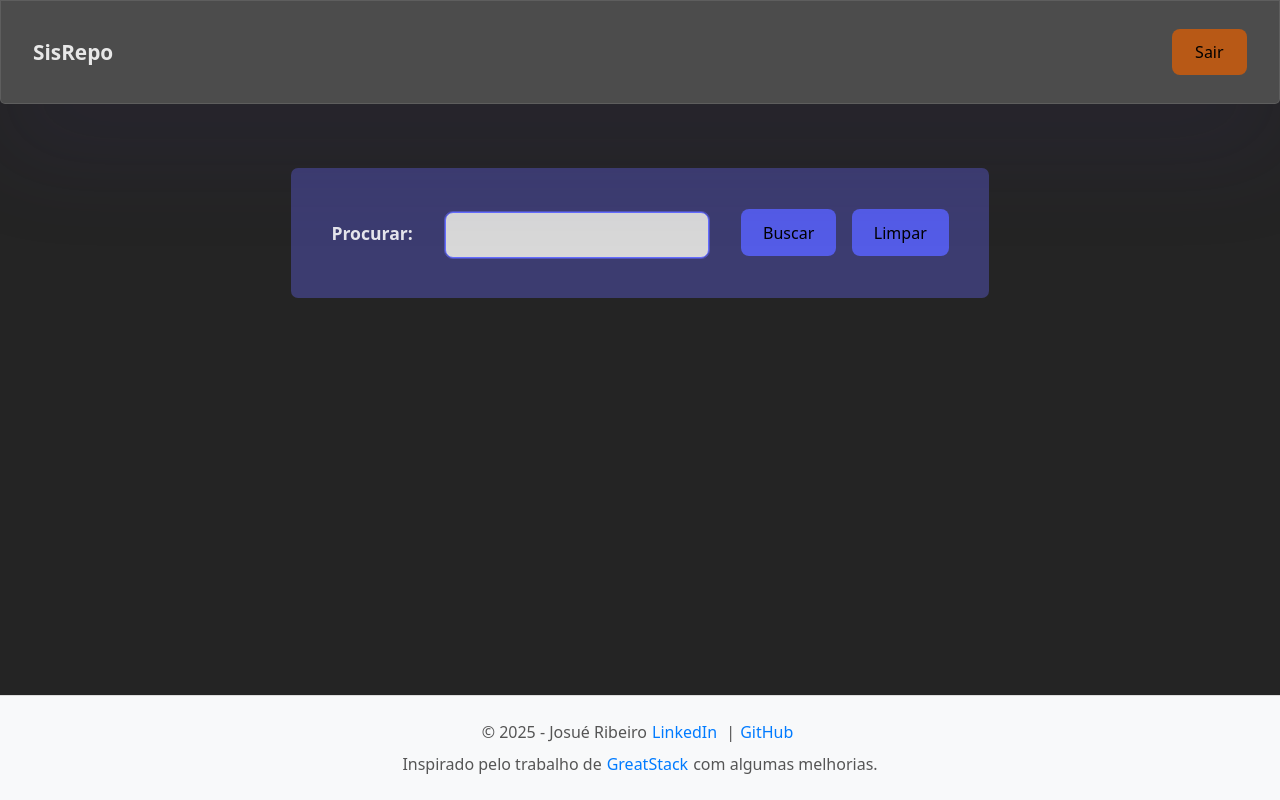
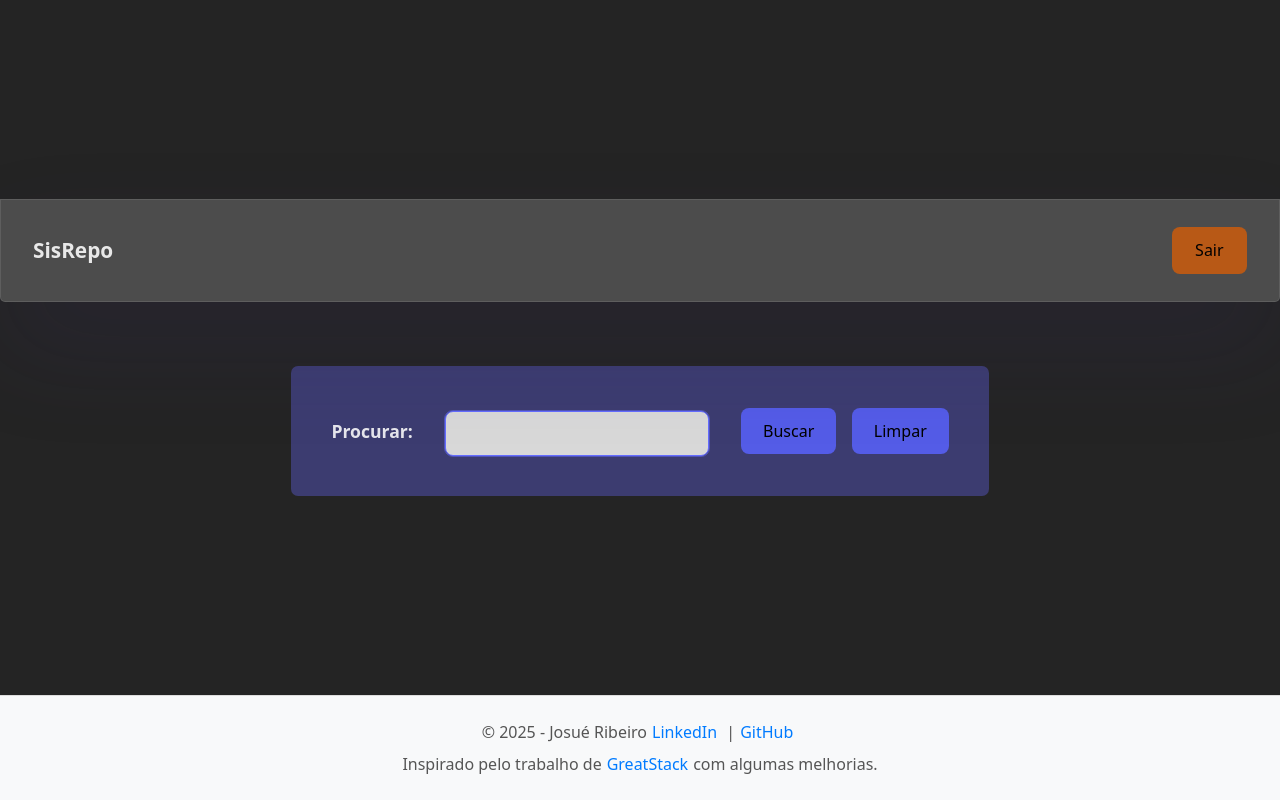
Before and after one commit to Jreng7/projects, a React (Vite) app in the folder gerenciamento_repositorios/frontend/: page / in a window 1280 px wide. Built offline with nearby package versions, Linux system fonts and the light colour scheme.

Commit message:
style: tentando ajustar header no top

```diff
--- a/gerenciamento_repositorios/frontend/src/AppRoutes.jsx
+++ b/gerenciamento_repositorios/frontend/src/AppRoutes.jsx
@@ -8,8 +8,8 @@ const AppRoutes = () => {
   return (
     <Router>
       <Routes>
+        <Route exact path='/login' element={<LoginPage />} />
         <Route exact path='/' element={<MainPage />} />
-        <Route exact path='/login' element={<LoginPage />} />
       </Routes>
     </Router>
   )
--- a/gerenciamento_repositorios/frontend/src/pages/LoginPage/styles.css
+++ b/gerenciamento_repositorios/frontend/src/pages/LoginPage/styles.css
@@ -4,12 +4,13 @@
   align-items: center;
   justify-content: center;
   min-height: 100vh;
+  flex: 1;
+  width: 100%;
 }
 
 .boxform {
   min-width: 350px;
   padding: 2rem;
-
   border: 1px solid rgba(255, 255, 255, 0.1);
   border-radius: 1rem;
   background: rgba(255, 255, 255, 0.05);
--- a/gerenciamento_repositorios/frontend/src/pages/MainPage/style.css
+++ b/gerenciamento_repositorios/frontend/src/pages/MainPage/style.css
@@ -37,6 +37,7 @@ nav h3 {
   flex-direction: column;
   justify-content: center;
   align-items: center;
+  flex: 1;
 }
 
 .search {
```
